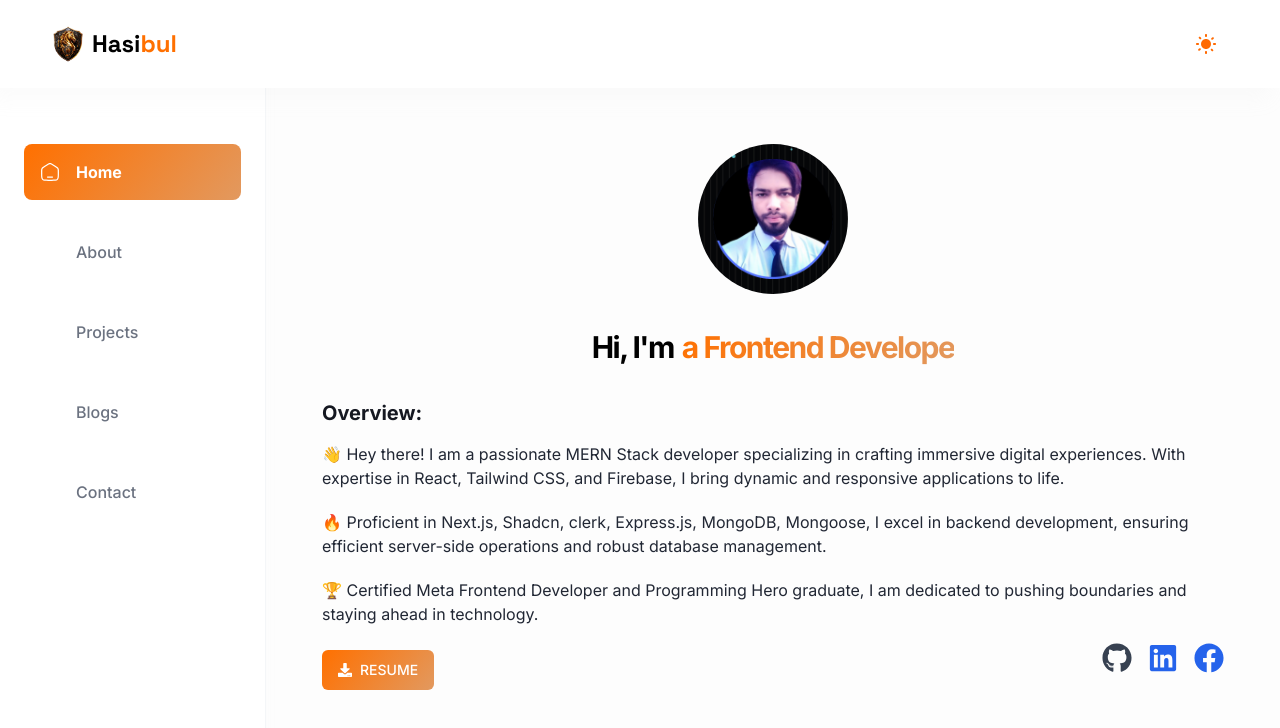
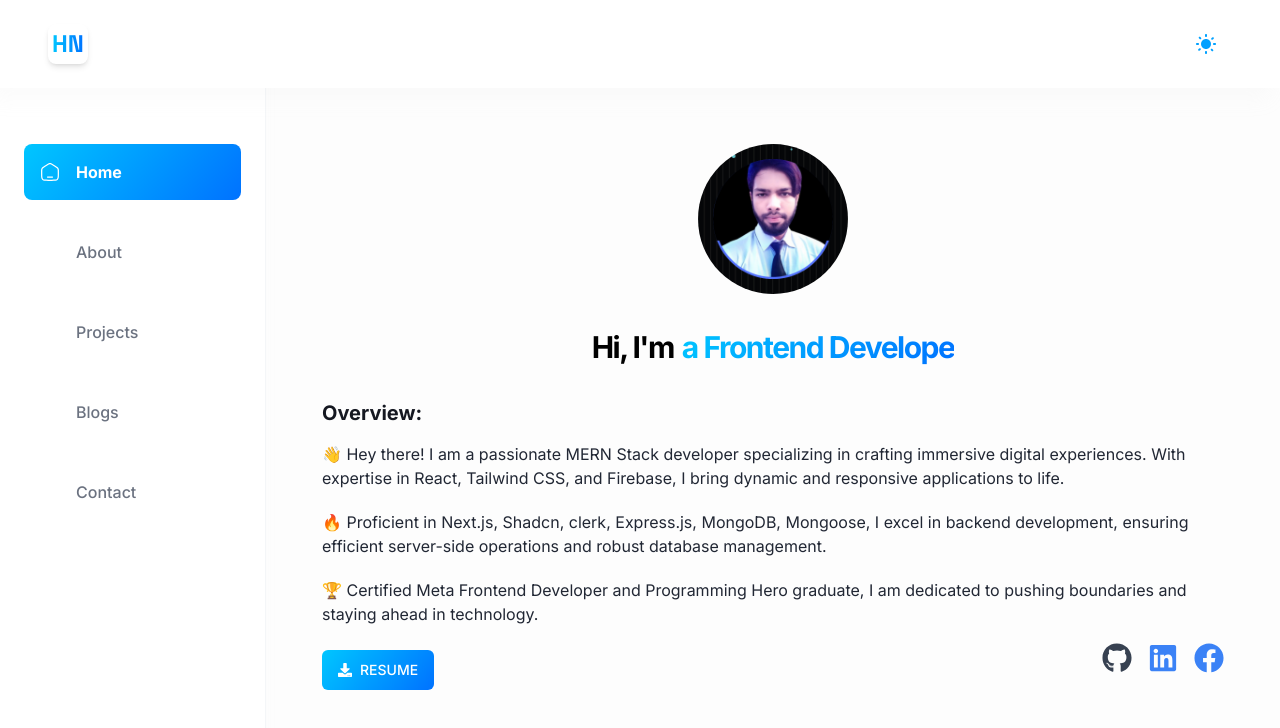
Before and after one commit to nayon117/hasibul-hasan, a Next.js app: page / in a window 1280 px wide. Shown: the top 728 px of the page. Built offline with nearby package versions, Linux system fonts and the light colour scheme.

Commit message:
update color

```diff
--- a/app/(root)/(home)/page.tsx
+++ b/app/(root)/(home)/page.tsx
@@ -31,9 +31,9 @@ const HomePage = () => {
           </p>
 
           <p className="my-5">
-            🔥 Proficient in Next.js, Shadcn, clerk, Express.js, MongoDB, Mongoose, I excel in
-            backend development, ensuring efficient server-side operations and
-            robust database management.
+            🔥 Proficient in Next.js, Shadcn, clerk, Express.js, MongoDB,
+            Mongoose, I excel in backend development, ensuring efficient
+            server-side operations and robust database management.
           </p>
 
           <p>
@@ -60,13 +60,13 @@ const HomePage = () => {
                 href="https://www.linkedin.com/in/hasibulhasannayon/"
                 target="_blank"
               >
-                <FaLinkedin className="text-3xl text-blue-600" />
+                <FaLinkedin className="text-3xl text-blue-500" />
               </Link>
               <Link
                 href="https://www.facebook.com/profile.php?id=100063569796707"
                 target="_blank"
               >
-                <FaFacebook className="text-3xl text-blue-600" />
+                <FaFacebook className="text-3xl text-blue-500" />
               </Link>
             </div>
           </div>
--- a/app/globals.css
+++ b/app/globals.css
@@ -57,7 +57,7 @@ body {
 }
 
 .block-container .btn-back-orange {
-  background: linear-gradient(135deg, #ff0f7b -20%, #f89b29 120%);
+  background: linear-gradient(135deg, #ff0f7b -20%, #0072ff 120%);
 }
 
 .block-container .btn-back-pink {
@@ -89,11 +89,14 @@ body {
   .btn-tertiary {
     @apply bg-light-700 dark:bg-dark-300 !important;
   }
+  .blue-gradient_text {
+    @apply bg-gradient-to-r from-[#00c6ff] to-[#0072ff] bg-clip-text text-transparent;
+  }
   .markdown {
     @apply max-w-full prose dark:prose-p:text-light-700 dark:pros;
   }
   .primary-gradient {
-    background: linear-gradient(129deg, #ff7000 0%, #e2995f 100%);
+    background: linear-gradient(129deg, #00c6ff 0%, #0072ff 100%);
   }
   .dark-gradient {
     background: linear-gradient(
@@ -111,7 +114,7 @@ body {
   }
 
   .active-theme {
-  filter: invert(53%) sepia(98%) saturate(3332%) hue-rotate(0deg)
+  filter: invert(53%) sepia(98%) saturate(3332%) hue-rotate(540deg)
   brightness(104%) contrast(106%) !important;
   }
 .light-gradient {
@@ -122,7 +125,7 @@ body {
   );
 }
 .primary-text-gradient {
-  background: linear-gradient(129deg, #ff7000 0%, #e2995f 100%);
+  background: linear-gradient(129deg, #00c6ff 0%, #0072ff 100%);
   background-clip: text;
   -webkit-background-clip: text;
   -webkit-text-fill-color: transparent;
@@ -157,7 +160,7 @@ code {
   -webkit-hyphens: auto;
   hyphens: auto;
   padding: 2px;
-  color: #ff7000 !important;
+  color: #0072ff !important;
 }
 
 .markdown pre {
@@ -174,7 +177,7 @@ code {
 /* Markdown End */
 /* Clerk */
 .cl-internal-b3fm6y {
-  background: linear-gradient(129deg, #ff7000 0%, #e2995f 100%);
+  background: linear-gradient(129deg, #00c6ff 0%, #0072ff 100%);
 }
 .hash-span {
   margin-top: -140px;
@@ -190,9 +193,9 @@ code {
   scrollbar-width: none;
 }
 .input {
-  @apply bg-white border border-gray-200 text-gray-900 text-sm rounded-lg focus:ring-orange-500 focus:border-orange-500 block w-full p-2.5 mt-2.5 font-normal shadow-light-100 dark:shadow-dark-100;
+  @apply bg-white border border-gray-200 text-gray-900 text-sm rounded-lg focus:ring-blue-500 focus:border-blue-500 block w-full p-2.5 mt-2.5 font-normal shadow-light-100 dark:shadow-dark-100;
 }
 
 .textarea {
-  @apply block p-2.5 w-full text-sm text-gray-900 bg-white rounded-lg border border-gray-200 focus:ring-orange-500 focus:border-orange-500 mt-2.5 font-normal shadow-light-100 dark:shadow-dark-100;
+  @apply block p-2.5 w-full text-sm text-gray-900 bg-white rounded-lg border border-gray-200 focus:ring-blue-500 focus:border-blue-500 mt-2.5 font-normal shadow-light-100 dark:shadow-dark-100;
 }
--- a/components/shared/ContactForm.tsx
+++ b/components/shared/ContactForm.tsx
@@ -52,7 +52,7 @@ const ContactForm = () => {
             <input
               type="text"
               name="name"
-              className="input no-focus background-light700_dark300 border-none outline-none"
+              className="input no-focus text-dark100_light900 background-light700_dark300 border-none outline-none"
               required
               placeholder="Hasibul..."
               value={formData.name}
@@ -64,7 +64,7 @@ const ContactForm = () => {
             <input
               type="email"
               name="email"
-              className="input no-focus background-light700_dark300 border-none outline-none"
+              className="input no-focus text-dark100_light900 background-light700_dark300 border-none outline-none"
               required
               placeholder="hasibul@gmail.com"
               value={formData.email}
@@ -76,7 +76,7 @@ const ContactForm = () => {
             <textarea
               name="message"
               rows={8}
-              className="textarea no-focus background-light700_dark300 border-none outline-none"
+              className="textarea no-focus text-dark100_light900 background-light700_dark300 border-none outline-none"
               required
               placeholder="Let me know how i can help you"
               value={formData.message}
--- a/components/shared/navber/MobileNav.tsx
+++ b/components/shared/navber/MobileNav.tsx
@@ -58,9 +58,9 @@ const MobileNav = () => {
         side="left"
         className="background-light900_dark200 border-none"
       >
-        <Link className="flex items-center gap-1" href="/">
-          <p className="h2-bold text-dark100_light900 font-spaceGrotesk">
-            Hasi<span className="text-primary-500">bul</span>
+        <Link className="flex size-10 items-center justify-center rounded-lg bg-white font-bold shadow-md" href="/">
+          <p className="h2-bold blue-gradient_text font-spaceGrotesk ">
+            HN
           </p>
         </Link>
         <div>
--- a/components/shared/navber/Navbar.tsx
+++ b/components/shared/navber/Navbar.tsx
@@ -1,20 +1,16 @@
 import Theme from "./Theme";
 import Link from "next/link";
 import MobileNav from "./MobileNav";
-import Image from "next/image";
 
 const Navbar = () => {
   return (
     <nav className="background-light900_dark200 fixed z-50 flex  w-full items-center justify-between gap-5 p-6 shadow-light-300 dark:shadow-none sm:px-12">
-      <Link className="flex items-center gap-1" href="/">
-       <Image
-       src="/logo.png"
-        alt="logo"
-        width={40}
-        height={40}
-       />
-        <p className="h2-bold  font-spaceGrotesk text-dark-100 dark:text-light-900 max-sm:hidden">
-          Hasi<span className="text-primary-500">bul</span>
+      <Link
+        className="flex size-10 items-center justify-center rounded-lg bg-white font-bold shadow-md "
+        href="/"
+      >
+        <p className="h2-bold blue-gradient_text font-spaceGrotesk">
+          HN
         </p>
       </Link>
 
--- a/styles/theme.css
+++ b/styles/theme.css
@@ -144,7 +144,7 @@
     @apply shadow-light-100 dark:shadow-none;
   }
   .primary-gradient {
-    background: linear-gradient(129deg, #ff7000 0%, #e2995f 100%);
+    background: linear-gradient(129deg, #00c6ff 0%, #0072ff 100%);
   }
   .dark-gradient {
     background: linear-gradient(
--- a/tailwind.config.ts
+++ b/tailwind.config.ts
@@ -18,8 +18,8 @@ module.exports = {
     extend: {
       colors: {
         primary: {
-          500: "#FF7000",
-          100: "#FFF1E6",
+          500: "#0072ff",
+          100: "#00c6ff",
         },
         dark: {
           100: "#000000",
```
